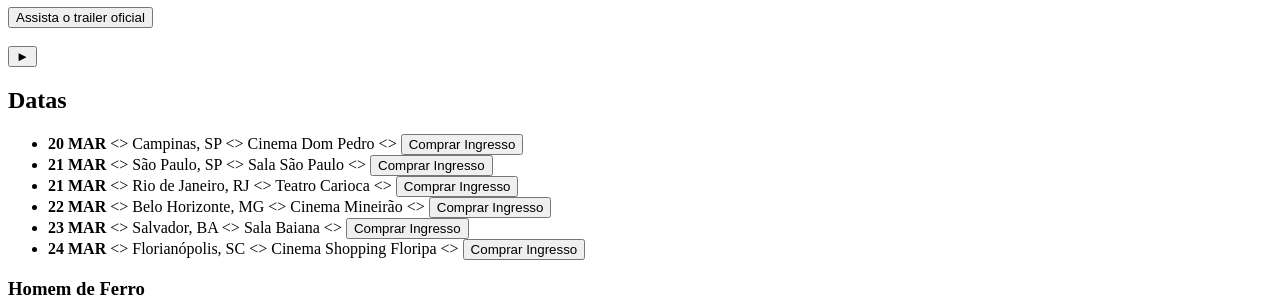
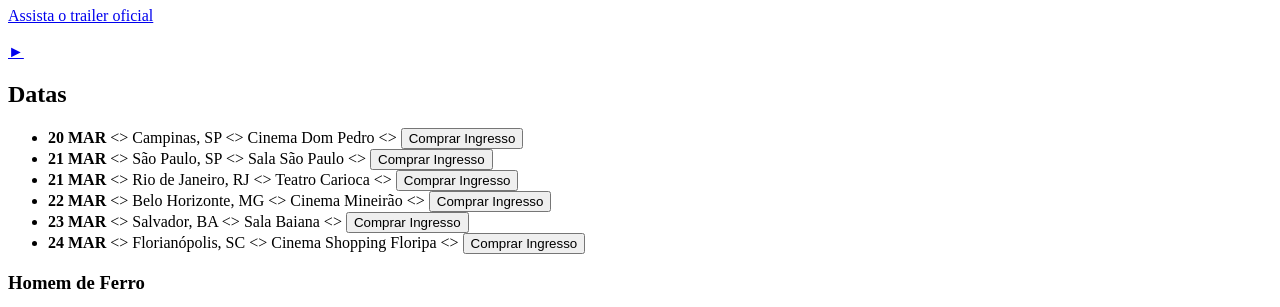
Before and after one commit to gustavopolonio/Introducao-ao-Desenvolvimento-Web, a plain HTML site: page introducao-html/aula-4/index.html in a window 1280 px wide. Shown: the part 161-468 px from the top of the page. Drawn offline with Linux system fonts and the light colour scheme.

Commit message:
alteracao ancora dos players do trailer

```diff
--- a/introducao-html/aula-4/index.html
+++ b/introducao-html/aula-4/index.html
@@ -28,12 +28,12 @@
       <h1>Homem Ferro</h1>
       <!-- Adicionar imagem de fundo no CSS -->
       <a href="https://www.youtube.com/watch?v=2bVct5-ZxCQ&t=3s&ab_channel=Mothisroa" target="_blank">
-        <button type="button">Assista o trailer oficial</button>
+        Assista o trailer oficial
       </a>
       <br>
       <br>
       <a href="https://www.youtube.com/watch?v=2bVct5-ZxCQ&t=3s&ab_channel=Mothisroa" target="_blank">
-        <button type="button">&#9658;</button>
+        &#9658;
       </a>
     </header>
 
```
